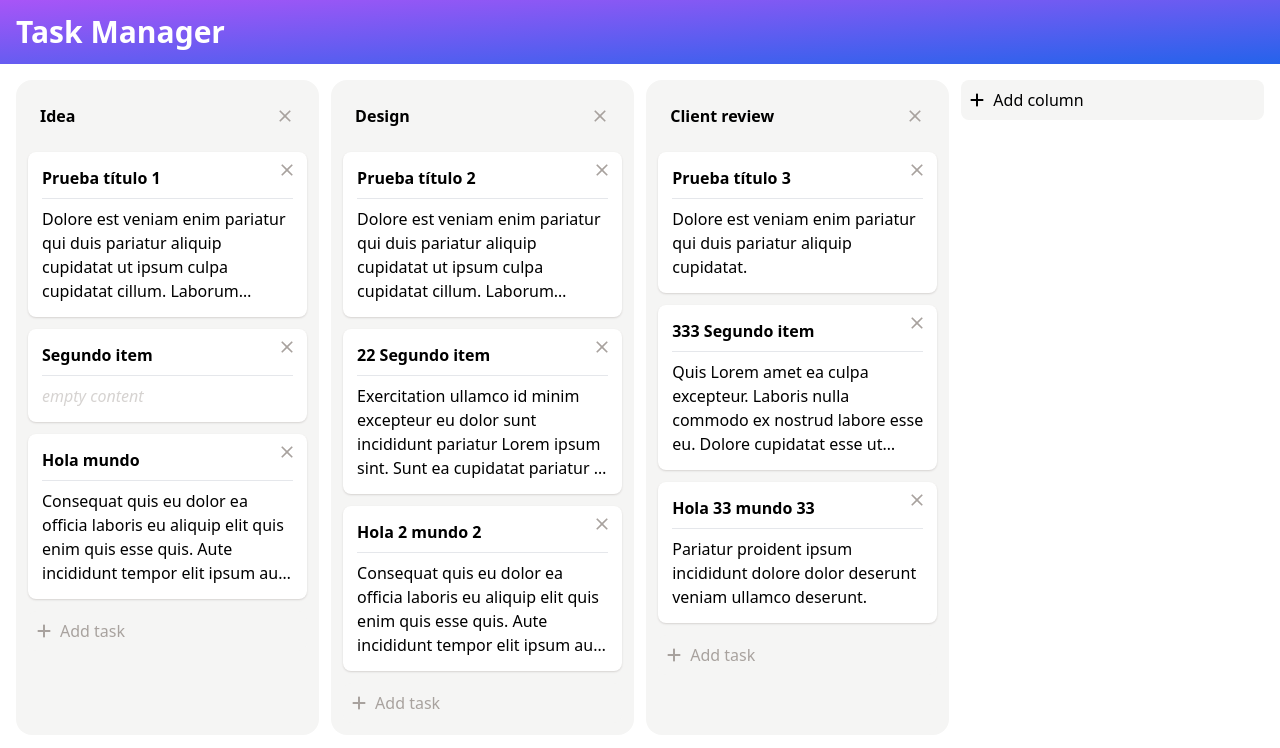
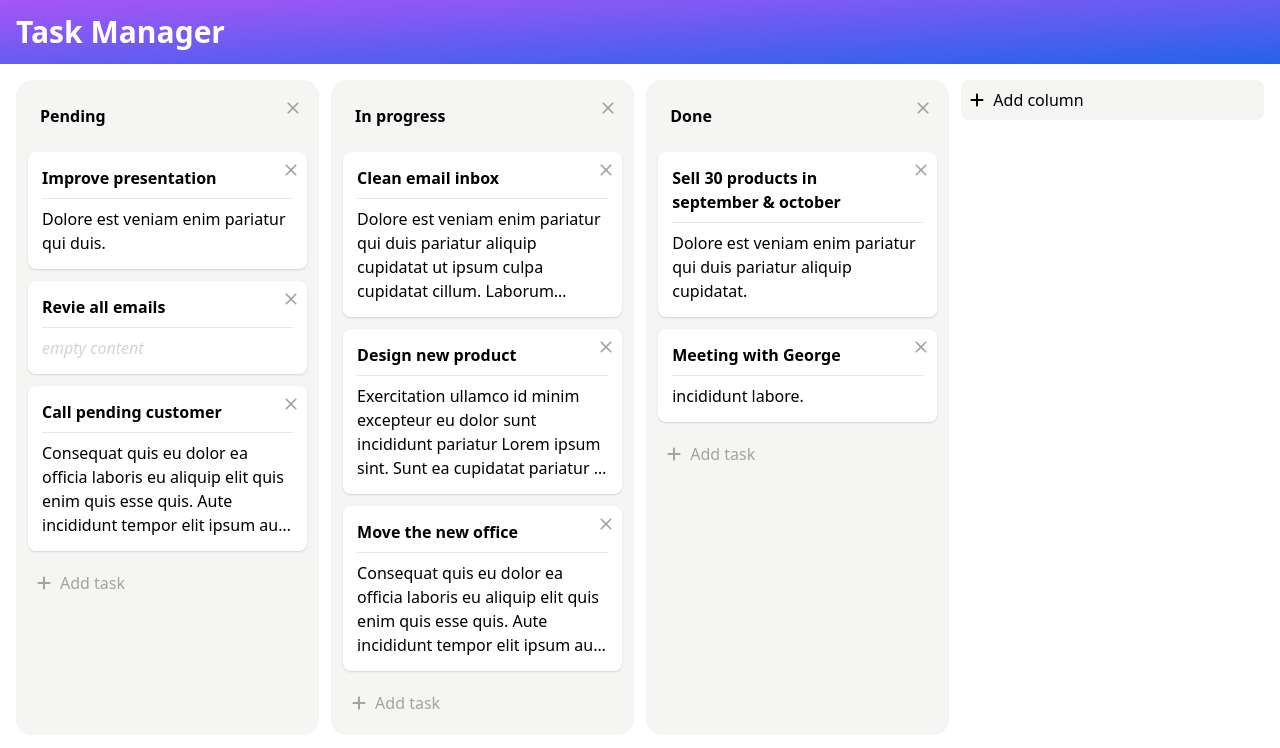
Before and after one commit to rodneymarin/task-manager, a React (Vite) app: page / in a window 1280 px wide. Shown: the top 748 px of the page. Built offline with nearby package versions, Linux system fonts and the light colour scheme.

Commit message:
Clean data for demo

```diff
--- a/src/App.tsx
+++ b/src/App.tsx
@@ -16,21 +16,20 @@ import FormNewColumn from "./components/FormNewColumn"
 
 
 const DEFAULT_COLUMNS: ColumnData[] = [
-  { id: "asda090s9d", title: "Idea" },
-  { id: "9s8df7s9d8f7", title: "Design" },
-  { id: "f8d9s8798398", title: "Client review" }
+  { id: "asda090s9d", title: "Pending" },
+  { id: "9s8df7s9d8f7", title: "In progress" },
+  { id: "f8d9s8798398", title: "Done" }
 ]
 
 const DEFAULT_TASKS: TaskData[] = [
-  { id: "asd090a9sd980", idColumn: "asda090s9d", title: "Prueba título 1", content: "Dolore est veniam enim pariatur qui duis pariatur aliquip cupidatat ut ipsum culpa cupidatat cillum. Laborum cupidatat proident aute pariatur consequat fugiat nisi ad qui duis ullamco. Est sit amet proident nisi sunt occaecat. Ipsum exercitation incididunt consectetur minim non aute incididunt labore pariatur elit. Nulla qui dolore proident eu duis sint duis magna ullamco consequat tempor. Magna elit exercitation excepteur commodo anim id excepteur nisi anim sit et. Eiusmod veniam esse veniam est anim sunt sunt minim cillum excepteur." },
-  { id: "da0s9da09sd", idColumn: "asda090s9d", title: "Segundo item", content: "" },
-  { id: "dada87d54s65", idColumn: "asda090s9d", title: "Hola mundo", content: "Consequat quis eu dolor ea officia laboris eu aliquip elit quis enim quis esse quis. Aute incididunt tempor elit ipsum aute sint duis fugiat. Pariatur proident ipsum incididunt dolore dolor deserunt veniam ullamco deserunt.." },
-  { id: "asd68a7s6d8768", idColumn: "9s8df7s9d8f7", title: "Prueba título 2", content: "Dolore est veniam enim pariatur qui duis pariatur aliquip cupidatat ut ipsum culpa cupidatat cillum. Laborum cupidatat proident aute pariatur consequat fugiat nisi ad qui duis ullamco. Est sit amet proident nisi sunt occaecat. Ipsum exercitation incididunt consectetur minim non aute incididunt labore pariatur elit. Nulla qui dolore proident eu duis sint duis magna ullamco consequat tempor. Magna elit exercitation excepteur commodo anim id excepteur nisi anim sit et. Eiusmod veniam esse veniam est anim sunt sunt minim cillum excepteur." },
-  { id: "sa8d7g78sd7a6s6", idColumn: "9s8df7s9d8f7", title: "22 Segundo item", content: "Exercitation ullamco id minim excepteur eu dolor sunt incididunt pariatur Lorem ipsum sint. Sunt ea cupidatat pariatur id duis id Lorem adipisicing consequat. Consectetur exercitation eiusmod pariatur est esse sunt duis commodo ut dolor irure magna. Quis laborum sit pariatur sint cupidatat aliquip. Exercitation occaecat eiusmod cupidatat commodo mollit dolor in est eu sint ipsum ex anim. Qui Lorem et ex duis ut esse in ullamco occaecat consequat qui anim." },
-  { id: "24j4555iiiu3i", idColumn: "9s8df7s9d8f7", title: "Hola 2 mundo 2", content: "Consequat quis eu dolor ea officia laboris eu aliquip elit quis enim quis esse quis. Aute incididunt tempor elit ipsum aute sint duis fugiat. Pariatur proident ipsum incididunt dolore dolor deserunt veniam ullamco deserunt.." },
-  { id: "sd4333eew80", idColumn: "f8d9s8798398", title: "Prueba título 3", content: "Dolore est veniam enim pariatur qui duis pariatur aliquip cupidatat." },
-  { id: "dfs4wer4wer", idColumn: "f8d9s8798398", title: "333 Segundo item", content: "Quis Lorem amet ea culpa excepteur. Laboris nulla commodo ex nostrud labore esse eu. Dolore cupidatat esse ut magna est. Sit ea non tempor anim irure dolor incididunt duis sit incididunt id. Laboris voluptate sit dolore sint est incididunt labore." },
-  { id: "899d993939sai", idColumn: "f8d9s8798398", title: "Hola 33 mundo 33", content: "Pariatur proident ipsum incididunt dolore dolor deserunt veniam ullamco deserunt." }
+  { id: "asd090a9sd980", idColumn: "asda090s9d", title: "Improve presentation", content: "Dolore est veniam enim pariatur qui duis." },
+  { id: "da0s9da09sd", idColumn: "asda090s9d", title: "Revie all emails", content: "" },
+  { id: "dada87d54s65", idColumn: "asda090s9d", title: "Call pending customer", content: "Consequat quis eu dolor ea officia laboris eu aliquip elit quis enim quis esse quis. Aute incididunt tempor elit ipsum aute sint duis fugiat. Pariatur proident ipsum incididunt dolore dolor deserunt veniam ullamco deserunt.." },
+  { id: "asd68a7s6d8768", idColumn: "9s8df7s9d8f7", title: "Clean email inbox", content: "Dolore est veniam enim pariatur qui duis pariatur aliquip cupidatat ut ipsum culpa cupidatat cillum. Laborum cupidatat proident aute pariatur consequat fugiat nisi ad qui duis ullamco. Est sit amet proident nisi sunt occaecat. Ipsum exercitation incididunt consectetur minim non aute incididunt labore pariatur elit. Nulla qui dolore proident eu duis sint duis magna ullamco consequat tempor. Magna elit exercitation excepteur commodo anim id excepteur nisi anim sit et. Eiusmod veniam esse veniam est anim sunt sunt minim cillum excepteur." },
+  { id: "sa8d7g78sd7a6s6", idColumn: "9s8df7s9d8f7", title: "Design new product", content: "Exercitation ullamco id minim excepteur eu dolor sunt incididunt pariatur Lorem ipsum sint. Sunt ea cupidatat pariatur id duis id Lorem adipisicing consequat. Consectetur exercitation eiusmod pariatur est esse sunt duis commodo ut dolor irure magna. Quis laborum sit pariatur sint cupidatat aliquip. Exercitation occaecat eiusmod cupidatat commodo mollit dolor in est eu sint ipsum ex anim. Qui Lorem et ex duis ut esse in ullamco occaecat consequat qui anim." },
+  { id: "24j4555iiiu3i", idColumn: "9s8df7s9d8f7", title: "Move the new office", content: "Consequat quis eu dolor ea officia laboris eu aliquip elit quis enim quis esse quis. Aute incididunt tempor elit ipsum aute sint duis fugiat. Pariatur proident ipsum incididunt dolore dolor deserunt veniam ullamco deserunt.." },
+  { id: "sd4333eew80", idColumn: "f8d9s8798398", title: "Sell 30 products in september & october", content: "Dolore est veniam enim pariatur qui duis pariatur aliquip cupidatat." },
+  { id: "dfs4wer4wer", idColumn: "f8d9s8798398", title: "Meeting with George", content: "incididunt labore." }
 ]
 
 function App() {
--- a/src/components/CardTitle.tsx
+++ b/src/components/CardTitle.tsx
@@ -22,7 +22,7 @@ export default function CardTitle(props: PropsWithChildren<CardTitleProps>) {
         }
       </h4>
       <button
-        className="px-2 rounded-md text-stone-400 hover:bg-stone-200 translate-x-3 -translate-y-3 pointer-events-auto"
+        className="px-1 h-8 rounded-md text-stone-400 hover:bg-stone-200 translate-x-3 -translate-y-3 pointer-events-auto"
         onClick={handleClick}
       >
         <IoMdClose size={20} className="" />
--- a/src/components/ColumnTitle.tsx
+++ b/src/components/ColumnTitle.tsx
@@ -59,7 +59,7 @@ export default function ColumnTitle(props: ColumnTitleProps) {
         />
       </div>
       <button
-        className="px-3 rounded-md text-stone-400 hover:bg-stone-200"
+        className="px-1 h-8 rounded-md text-stone-400 hover:bg-stone-200"
         onClick={props.onDelete}
       >
         <IoMdClose size={20} className="" />
```
